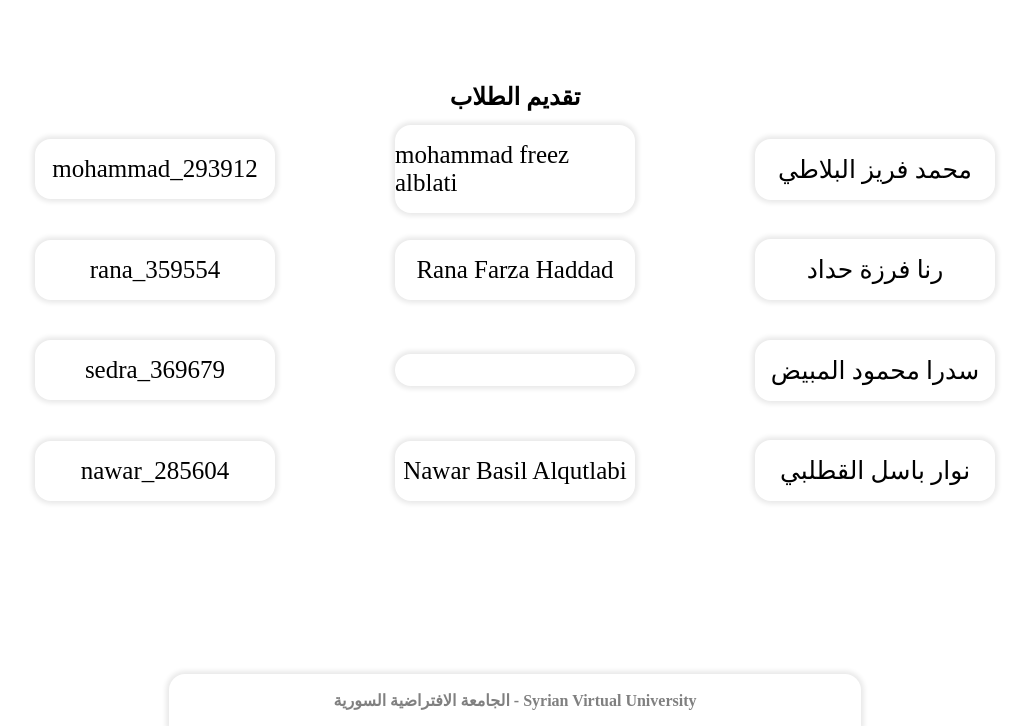
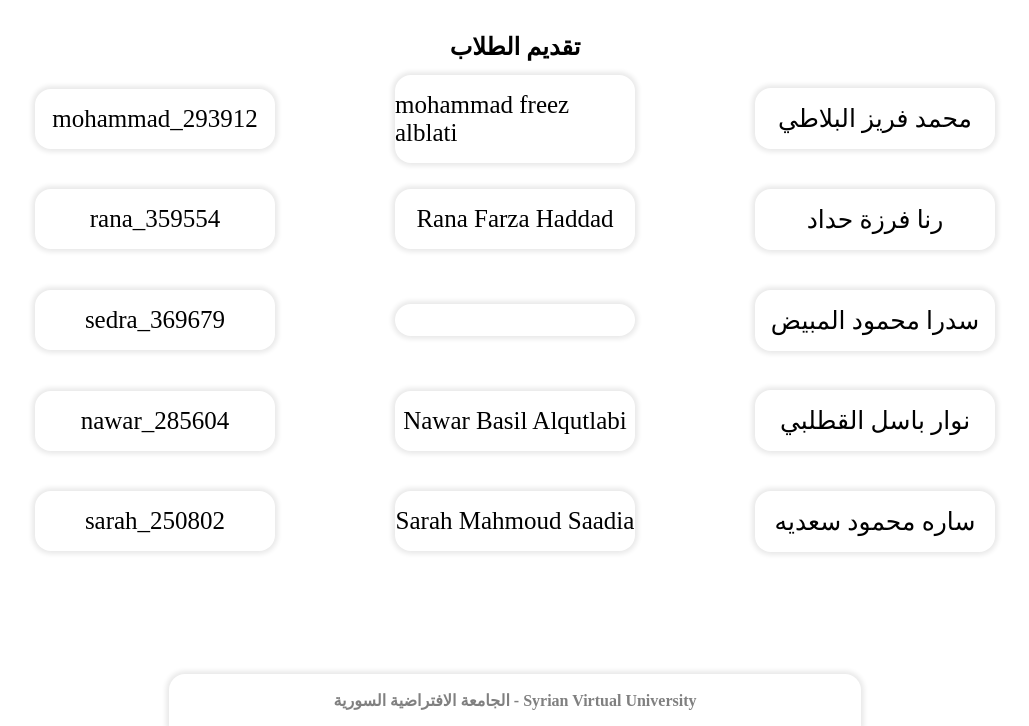
Before and after one commit to Leo-bL/cars-rent, a plain HTML site: page index.html in a window 1280 px wide. Shown: the part 78-804 px from the top of the page, without its empty margins (125-1154 px from the left). Drawn offline with Linux system fonts and the light colour scheme.

Commit message:
Update index.html

```diff
--- a/index.html
+++ b/index.html
@@ -38,6 +38,11 @@
                 <span>Nawar Basil Alqutlabi</span>
                 <span>nawar_285604</span>
             </div>
+            <div class="student-info">
+                <span>ساره محمود سعديه</span>
+                <span>Sarah Mahmoud Saadia</span>
+                <span>sarah_250802</span>
+            </div>
         </main>
     </section>
     <footer>
```
